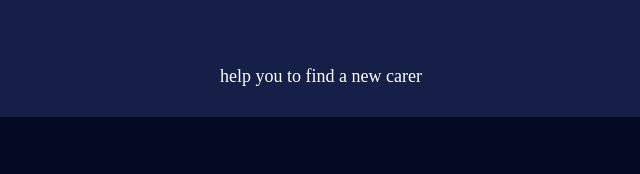
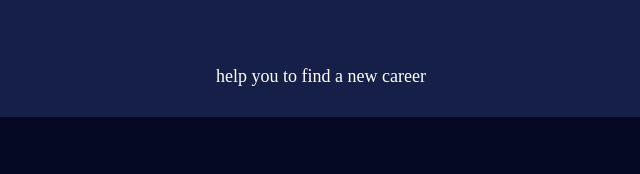
Before and after one commit to hiba301/learncode, a plain HTML site: page index.html in a window 1280 px wide. Shown: the part 909-1083 px from the top of the page, 319-959 px from the left. Drawn offline with nearby package versions, Linux system fonts and the light colour scheme.

Commit message:
Update index.html

```diff
--- a/index.html
+++ b/index.html
@@ -54,7 +54,7 @@
                     <p>comming soon!!</p>
                 </div>
             </div><br>
-            <h4>help you to find a new carer</h4><br>
+            <h4>help you to find a new career</h4><br>
         </div>
 
         <div class="b1" style="color: white;">
```
